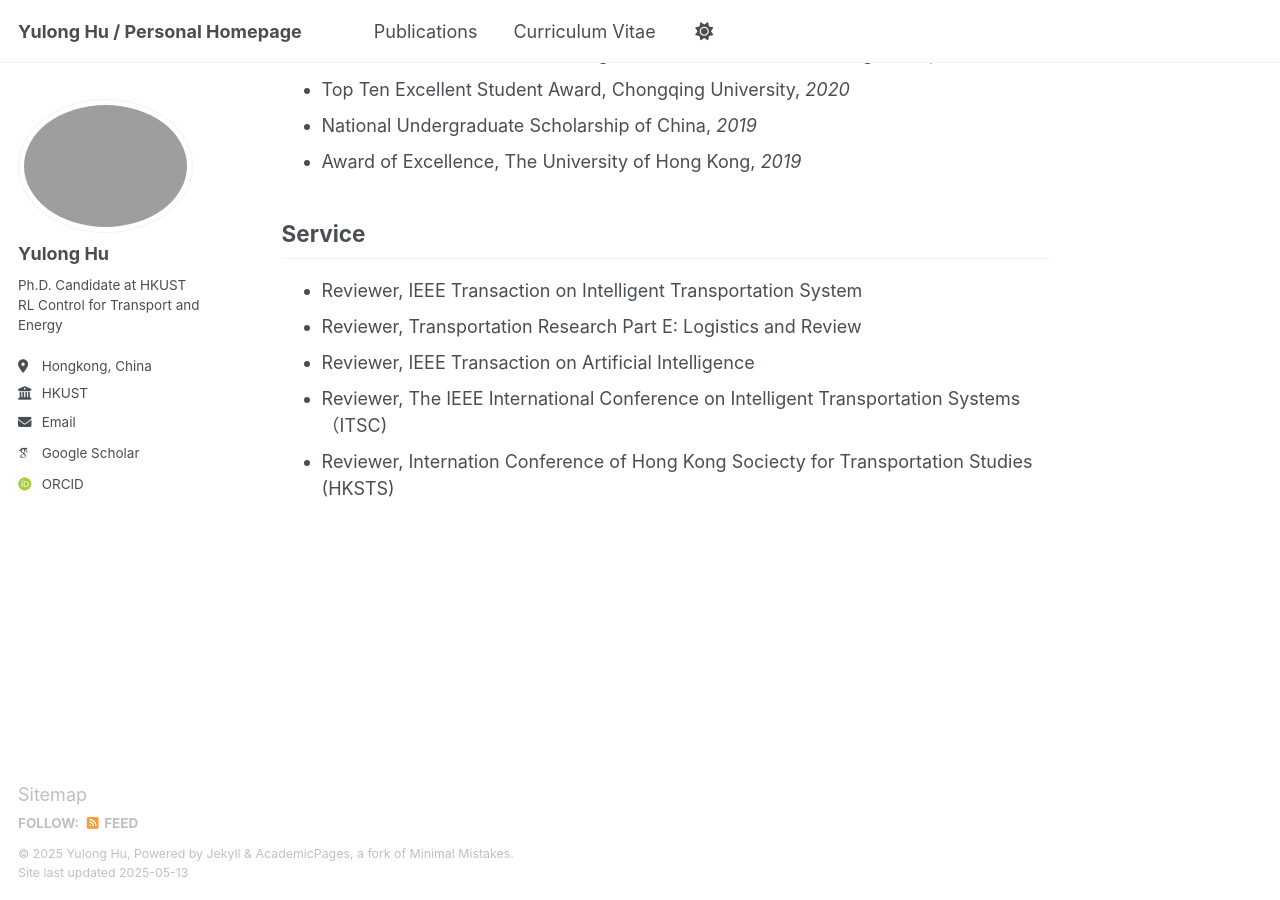
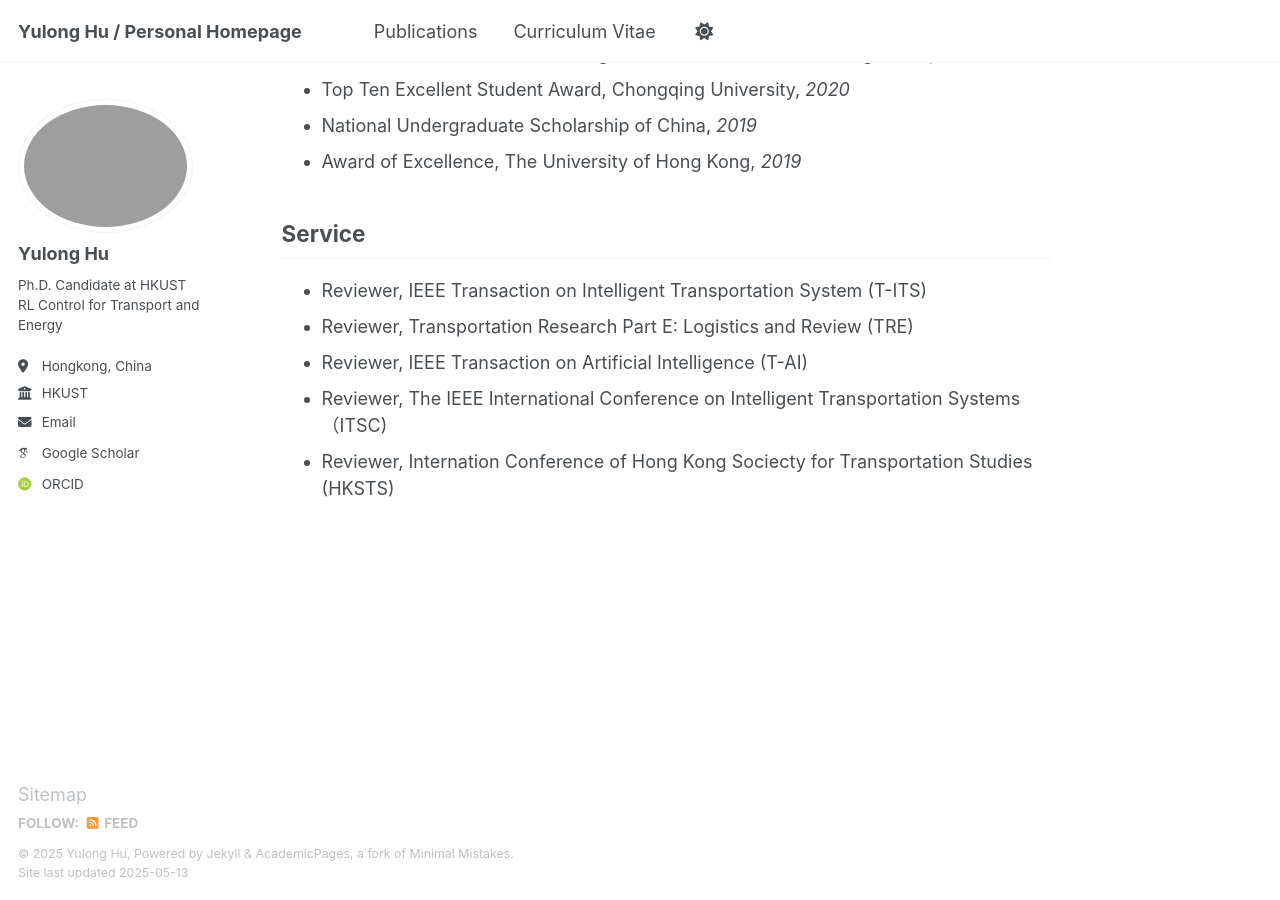
Before and after one commit to yulonghu2000/yulonghu2000.github.io, a Jekyll site: the page built from _pages/cv.md, in a window 1280 px wide and 900 px high, scrolled down 1065 px. Built offline with Jekyll 4.4.1, drawn with Linux system fonts in a browser that asks for light colours; some web fonts are replaced.

Commit message:
Update cv.md

```diff
--- a/_pages/cv.md
+++ b/_pages/cv.md
@@ -30,8 +30,8 @@ author_profile: true
 - Award of Excellence, The University of Hong Kong, *2019*
 
 ## Service
-- Reviewer, IEEE Transaction on Intelligent Transportation System
-- Reviewer, Transportation Research Part E: Logistics and Review
-- Reviewer, IEEE Transaction on Artificial Intelligence
+- Reviewer, IEEE Transaction on Intelligent Transportation System (T-ITS)
+- Reviewer, Transportation Research Part E: Logistics and Review (TRE)
+- Reviewer, IEEE Transaction on Artificial Intelligence (T-AI)
 - Reviewer, The IEEE International Conference on Intelligent Transportation Systems（ITSC)
 - Reviewer, Internation Conference of Hong Kong Sociecty for Transportation Studies (HKSTS)
```
